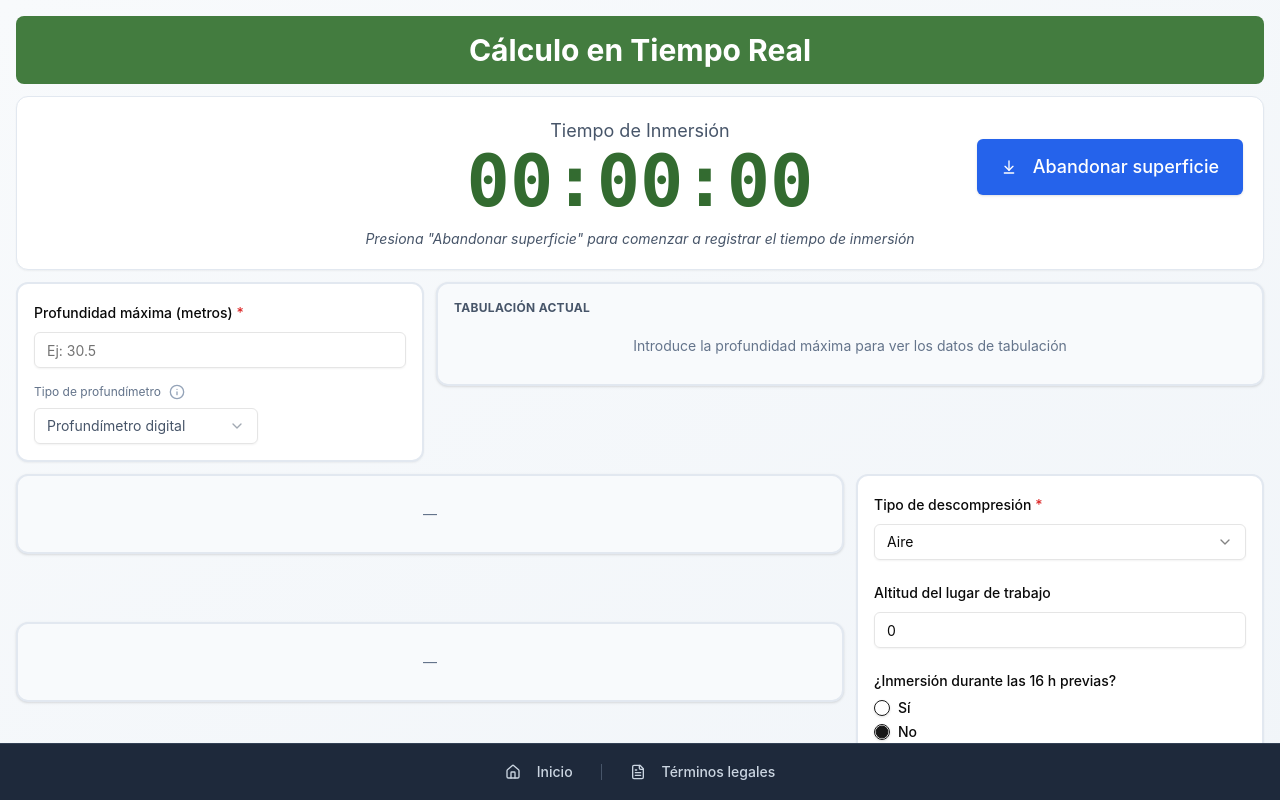
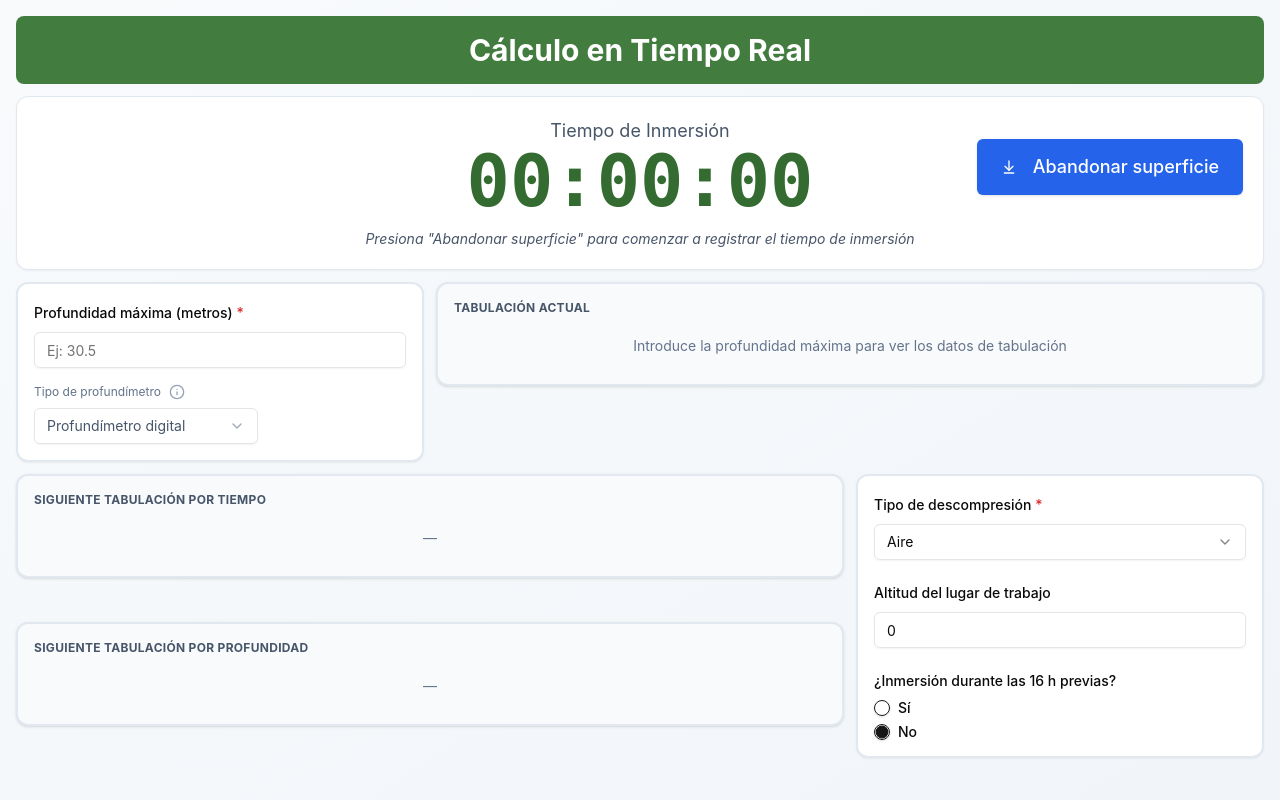
Before and after one commit to foxtrotgolf15/appfinal2026, a React (Create React App) app in the folder frontend/: page /realtime-form in a window 1280 px wide. Built offline with nearby package versions, Linux system fonts and the light colour scheme.

Commit message:
Titulos en las vinetas de siguiente tabulacion y quitar el banner inferior del calculo en tiempo real
Co-Authored-By: Claude Sonnet 5.5 <noreply@anthropic.com>
Claude-Session: https://claude.ai/code/session_014wDtrqfo5XzWdnuiRwqMo8

```diff
--- a/frontend/src/components/PanelTiempoReal.jsx
+++ b/frontend/src/components/PanelTiempoReal.jsx
@@ -79,8 +79,8 @@ const PanelTiempoReal = ({ panel, elapsedTime }) => {
         <Bloque titulo="Tabulación actual" className="md:col-span-2 md:row-start-1">
           <Vacio texto={msg} />
         </Bloque>
-        <Bloque className="md:col-span-2"><Vacio texto="—" /></Bloque>
-        <Bloque className="md:col-span-2"><Vacio texto="—" /></Bloque>
+        <Bloque titulo="Siguiente tabulación por tiempo" className="md:col-span-2"><Vacio texto="—" /></Bloque>
+        <Bloque titulo="Siguiente tabulación por profundidad" className="md:col-span-2"><Vacio texto="—" /></Bloque>
       </>
     );
   }
@@ -106,7 +106,7 @@ const PanelTiempoReal = ({ panel, elapsedTime }) => {
         />
       </Bloque>
 
-      <Bloque className="md:col-span-2">
+      <Bloque titulo="Siguiente tabulación por tiempo" className="md:col-span-2">
         {siguienteTiempo ? (
           <Dos
             izquierda={<>
@@ -121,7 +121,7 @@ const PanelTiempoReal = ({ panel, elapsedTime }) => {
         )}
       </Bloque>
 
-      <Bloque className="md:col-span-2">
+      <Bloque titulo="Siguiente tabulación por profundidad" className="md:col-span-2">
         {siguienteProfundidad && !siguienteProfundidad.fueraDeTabla ? (
           <Dos
             izquierda={<>
--- a/frontend/src/components/RealtimeFormScreen.jsx
+++ b/frontend/src/components/RealtimeFormScreen.jsx
@@ -9,7 +9,6 @@ import { RadioGroup, RadioGroupItem } from './ui/radio-group';
 import { Tooltip, TooltipContent, TooltipProvider, TooltipTrigger } from './ui/tooltip';
 import { Info, AlertCircle, ArrowDownToLine, ArrowUpFromLine } from 'lucide-react';
 import { Alert, AlertDescription } from './ui/alert';
-import LegalFooter from './LegalFooter';
 import ScrollTimePicker from './ScrollTimePicker';
 import PanelTiempoReal from './PanelTiempoReal';
 import { calcularPanelTiempoReal } from '../services/panelTiempoReal';
@@ -318,7 +317,7 @@ const RealtimeFormScreen = () => {
 
   return (
     <div className="bg-gradient-to-br from-slate-50 to-slate-100 min-h-screen">
-      <div className="max-w-7xl mx-auto p-2 md:p-4 space-y-2 md:space-y-3 pb-16">
+      <div className="max-w-7xl mx-auto p-2 md:p-4 space-y-2 md:space-y-3 pb-4">
         <h1 className="rounded-lg bg-[#437c3f] py-2 md:py-4 text-center text-lg md:text-3xl font-bold text-white">
           Cálculo en Tiempo Real
         </h1>
@@ -642,7 +641,6 @@ const RealtimeFormScreen = () => {
             </CardContent>
           </Card>
         </form>
-        <LegalFooter />
       </div>
     </div>
   );
```
